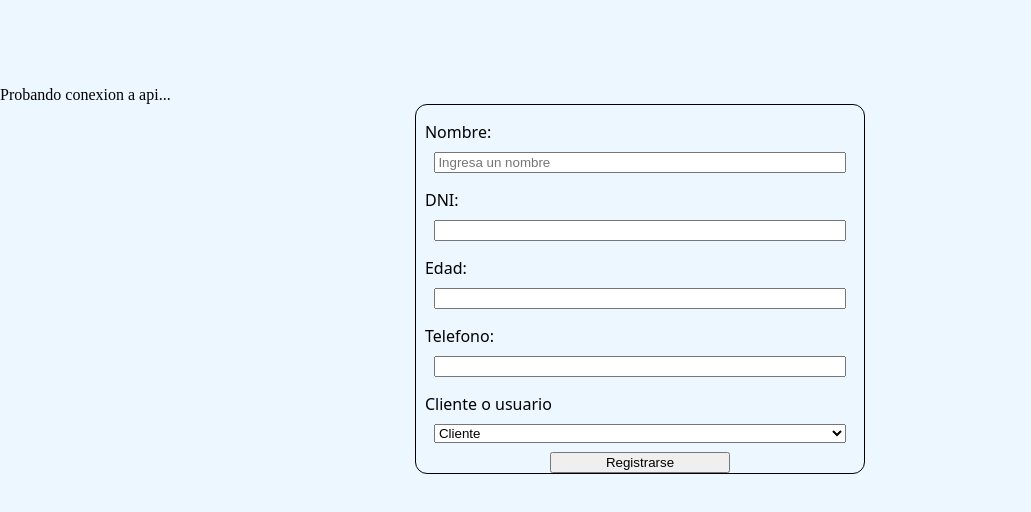
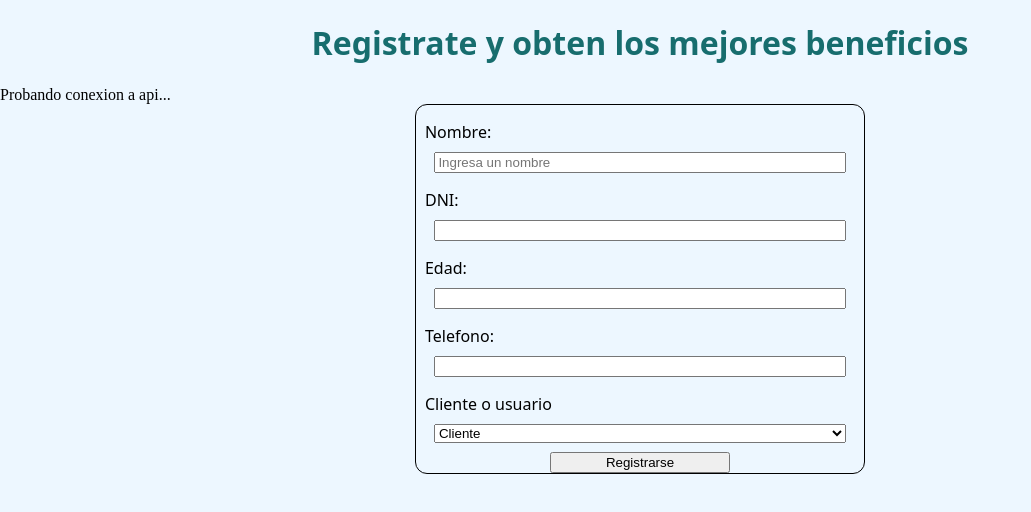
Before and after one commit to MatiasAnovazzi/ui, a React (Vite) app: page /register in a window 1280 px wide. Shown: the top 512 px of the page, without its empty margins (0-1031 px from the left). Built offline with nearby package versions, Linux system fonts and the light colour scheme; no server answers.

Commit message:
fix styless

```diff
--- a/src/files-register/styles/encabezado.css
+++ b/src/files-register/styles/encabezado.css
@@ -1,5 +1,5 @@
 #encab{
     text-align: center;
     font-family: system-ui, -apple-system, BlinkMacSystemFont, 'Segoe UI', Roboto, Oxygen, Ubuntu, Cantarell, 'Open Sans', 'Helvetica Neue', sans-serif;
-    color: var(--50);
+    color: var(--700);
 }
```
